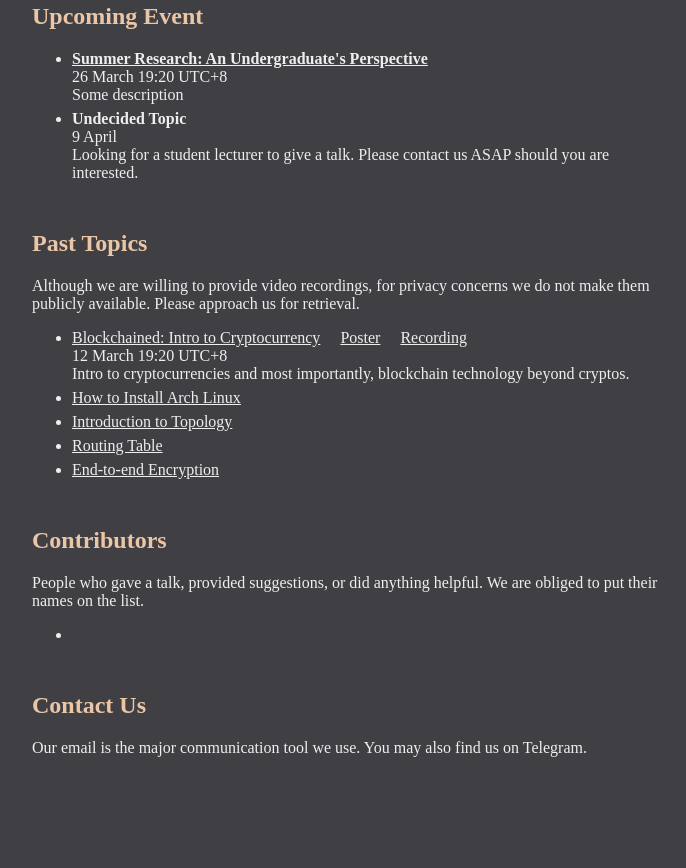
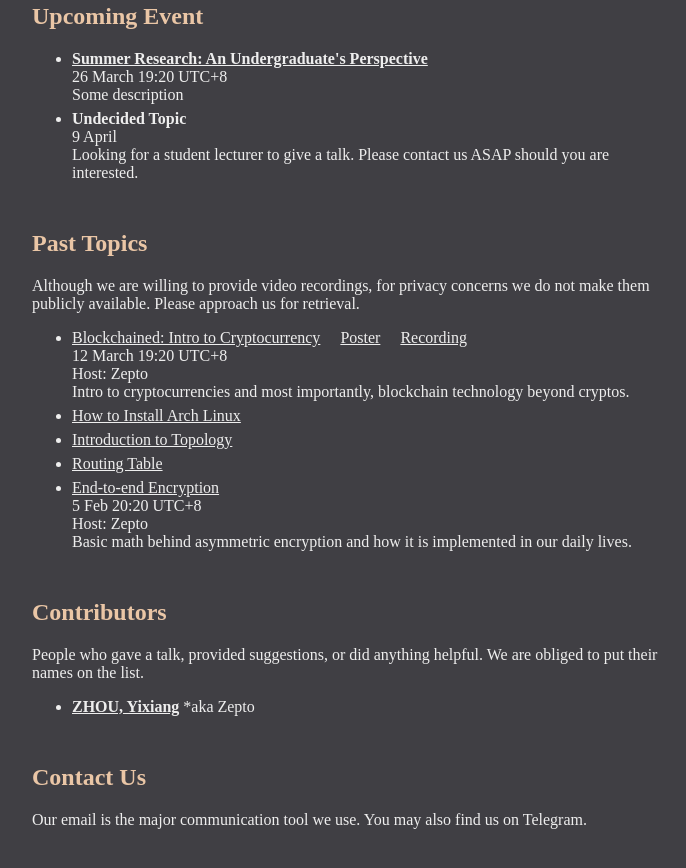
Before and after one commit to wisecuhk/wisecuhk.github.io, a plain HTML site: page index.html in a window 1280 px wide. Shown: the part 384-1252 px from the top of the page, without its empty margins (288-974 px from the left). Before the commit the page ends 1221 px from the top, so only its background shows below. Drawn offline with Linux system fonts and the light colour scheme.

Commit message:
Update index.html

```diff
--- a/index.html
+++ b/index.html
@@ -59,12 +59,19 @@
                     <a href="https://cuhk.zoom.us/rec/share/UwH9j-oXN7kUw_ozVA6n9hpUmmkvM1F0xyOMQkjf1b9g1GNerwljBsLeIH_iLE89.iccHvu8KAOni6mWB
 ">Recording</a>
                     <div>12 March 19:20 UTC+8</div>
+                    <div>Host: Zepto</div>
                     <div>Intro to cryptocurrencies and most importantly, blockchain technology beyond cryptos.</div>
                 </li>
                 <li><a href="resources/temp.txt">How to Install Arch Linux</a></li>
                 <li><a href="resources/temp.txt">Introduction to Topology</a></li>
                 <li><a href="resources/temp.txt">Routing Table</a></li>
-                <li><a href="resources/E2EE/A Shallow Dive on E2EE.pdf">End-to-end Encryption</a></li>
+                <li>
+                    <a href="resources/E2EE/A Shallow Dive on E2EE.pdf">End-to-end Encryption</a>
+                    <div>5 Feb 20:20 UTC+8</div>
+                    <div>Host: Zepto</div>
+                    <div>Basic math behind asymmetric encryption and how it is implemented in our daily lives.</div>
+                </li>
+
             </ul>
         </section>
         <section id="goals">
@@ -74,7 +81,7 @@
             <p>People who gave a talk, provided suggestions, or did anything helpful. We are obliged to put their
                 names on the list.</p>
             <ul>
-                <li></li>
+                <li><a href="https://www.linkedin.com/in/yixiang-zhou-a788b5204"><b>ZHOU, Yixiang</b></a> *aka Zepto</li>
             </ul>
         </section>
         <section id="contact">
```
